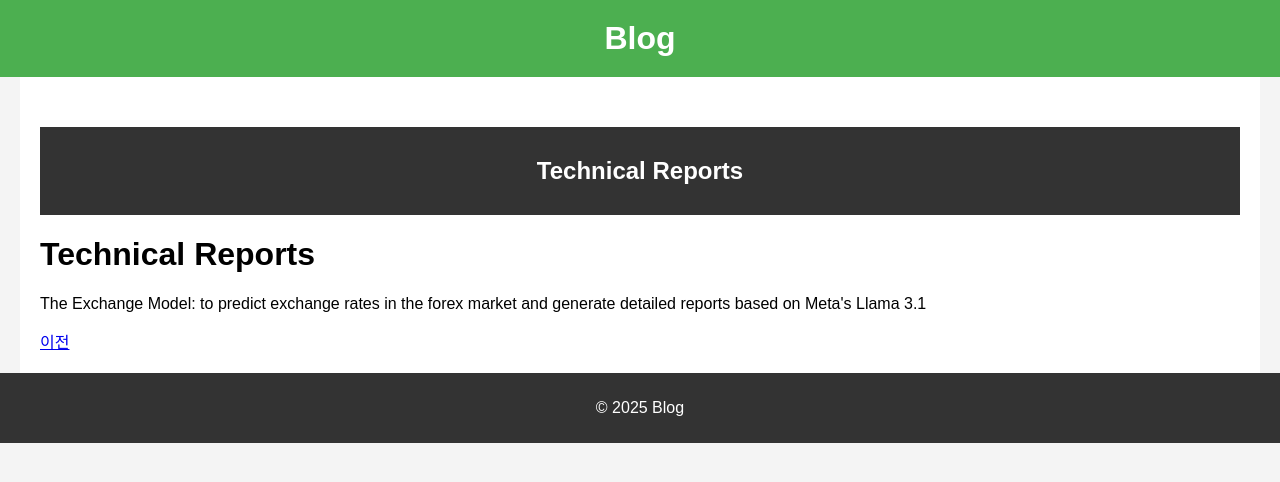
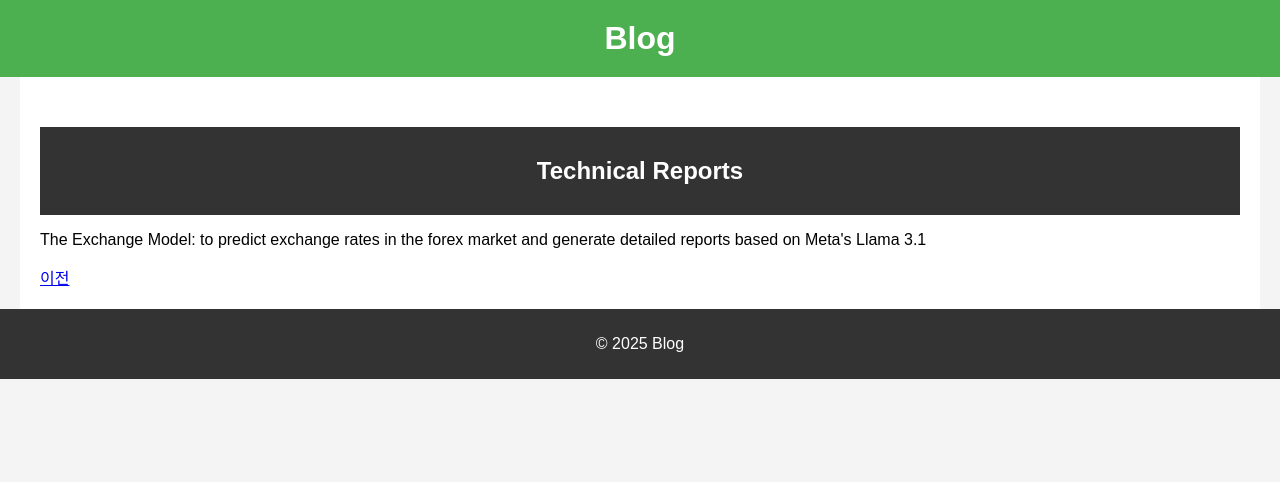
Before and after one commit to hoysu/blog.github.io, a Jekyll site: the page built from page1.html, in a window 1280 px wide. Shown: the top 482 px of the page. Built offline with Jekyll 4.4.1, drawn with Linux system fonts in a browser that asks for light colours.

Commit message:
Update page1.html

```diff
--- a/page1.html
+++ b/page1.html
@@ -3,7 +3,5 @@ layout: default
 title: "The Exchange Model"
 ---
 
-<h1>Technical Reports</h1>
 <p>The Exchange Model: to predict exchange rates in the forex market and generate detailed reports based on Meta's Llama 3.1</p>
-
 <a href="index.html">이전</a>
```
